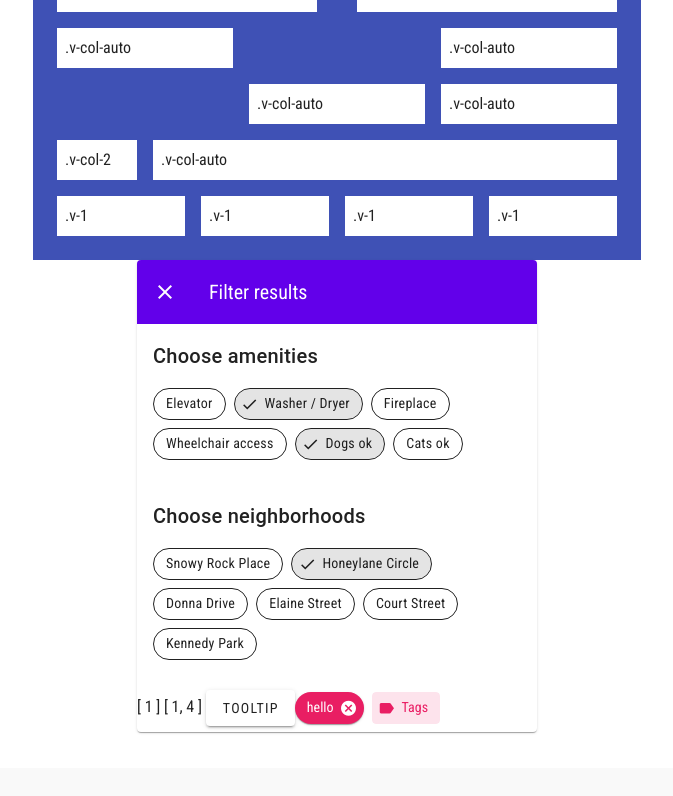
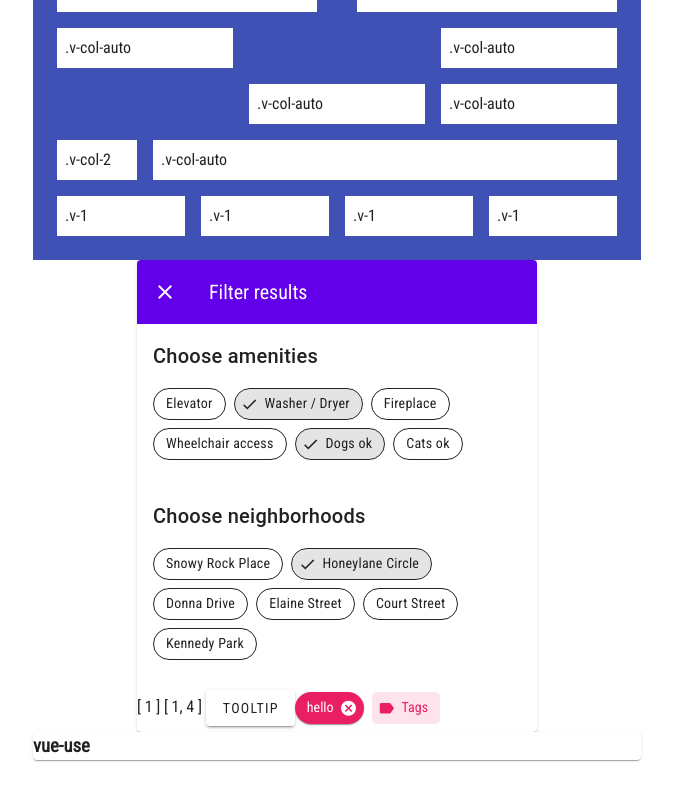
Before and after one commit to vitalii-minchuk/vue-pinia, a Vue app: page /search in a window 1280 px wide. Shown: the part 957-1753 px from the top of the page, without its empty margins (303-976 px from the left). Before the commit the page ends 1725 px from the top, so only its background shows below. Built offline with nearby package versions, Linux system fonts and the light colour scheme; what vue3-apexcharts would draw is missing.

Commit message:
vueuse test

```diff
--- /dev/null
+++ b/src/components/TneTest.vue
@@ -0,0 +1,26 @@
+<template>
+  <v-card>
+    <h3>vue-use</h3>
+  </v-card>
+</template>
+
+<script setup lang="ts">
+import { computed, ref } from 'vue';
+
+const expanded = ref(true);
+const expandedIcon = computed(() =>
+  expanded.value ? 'mdi-chevron-left' : 'mdi-chevron-right'
+);
+const items = computed(() => [
+  {
+    text: 'Boards',
+    icon: 'mdi-plus',
+    selected: true,
+    data: {
+      path: '/',
+    },
+  },
+]);
+</script>
+
+<style scoped></style>
--- a/src/views/SearchView.vue
+++ b/src/views/SearchView.vue
@@ -50,6 +50,7 @@
     <TheList />
     <TheContainer />
     <TheChips />
+    <TheTest />
   </v-container>
 </template>
 
@@ -57,6 +58,7 @@
 import TheChips from '@/components/TheChips.vue';
 import TheContainer from '@/components/TheContainer.vue';
 import TheList from '@/components/TheList.vue';
+import TheTest from '@/components/TneTest.vue';
 import { useTheme } from 'vuetify';
 
 const theme = useTheme();
```
